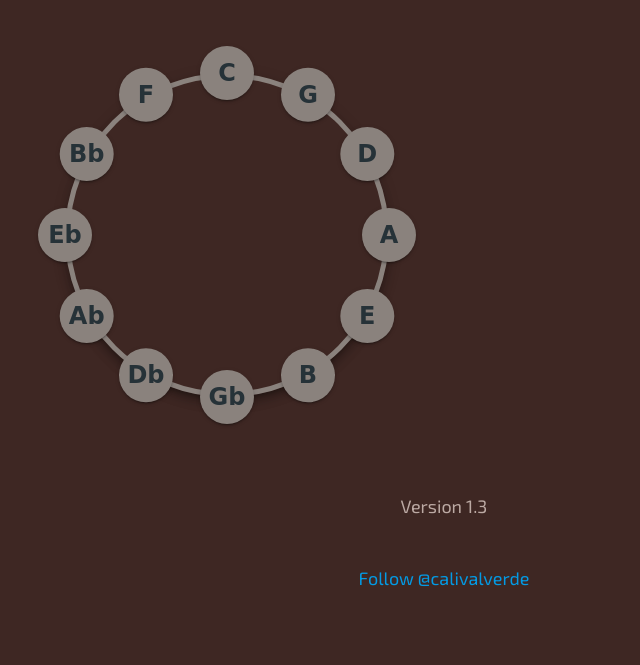
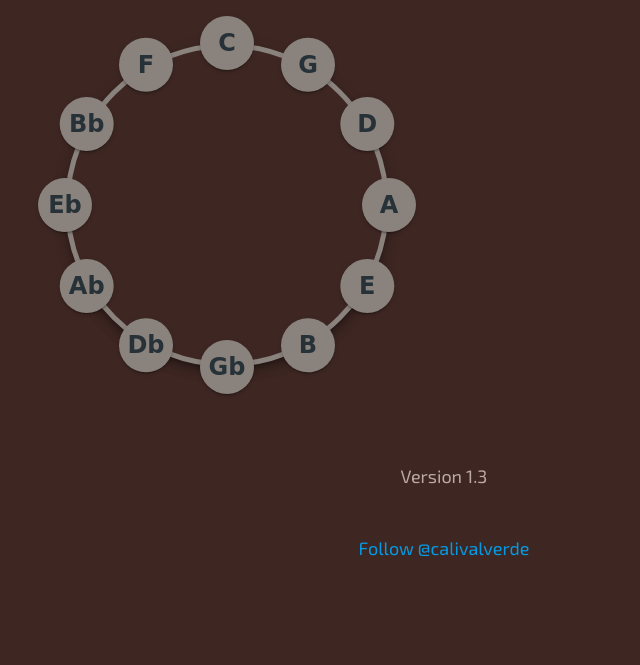
Before and after one commit to calivalverde/circleOfFifths, a website: page index.html in a window 1280 px wide. Shown: the part 135-800 px from the top of the page, without its empty margins (196-836 px from the left). Drawn offline with nearby package versions, Linux system fonts and the light colour scheme; a web font is replaced by a local one.

```diff
--- a/sass/_theme.scss
+++ b/sass/_theme.scss
@@ -4,7 +4,7 @@
 }
 .main {
     text-align: center;
-    margin: 2rem 1em 4rem;
+    margin: 1rem 1em 2rem;
     overflow: hidden;
 }
 
```
Also changed, not shown: css/style.css, 1 other file.
